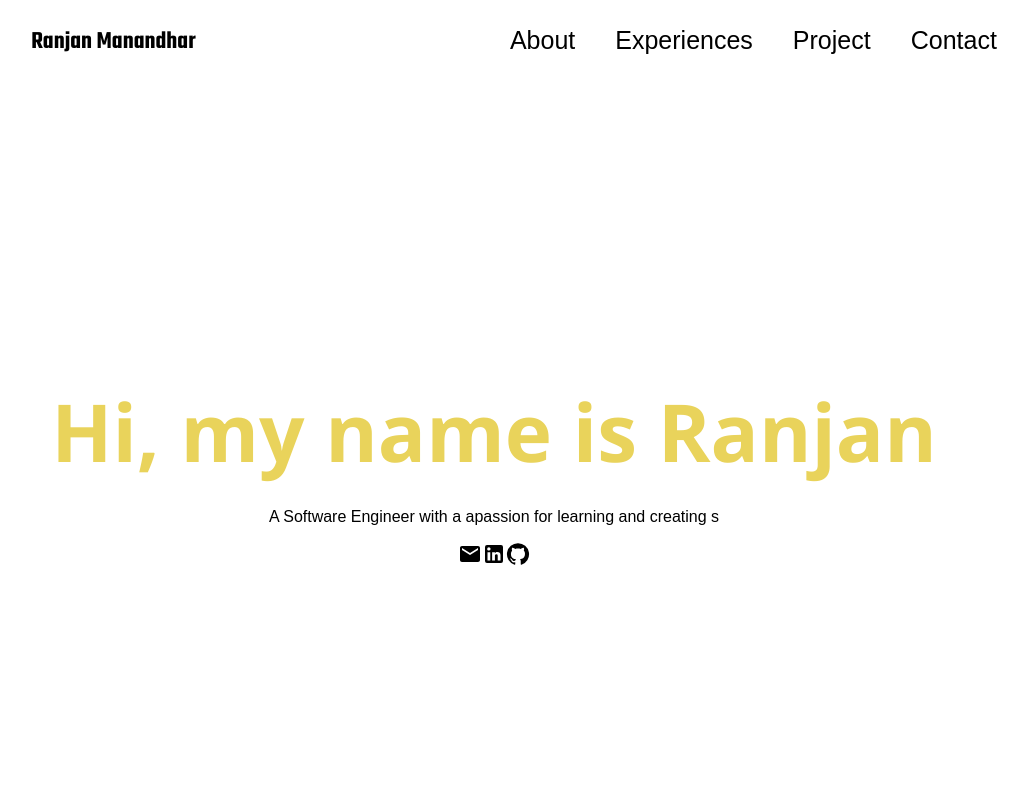
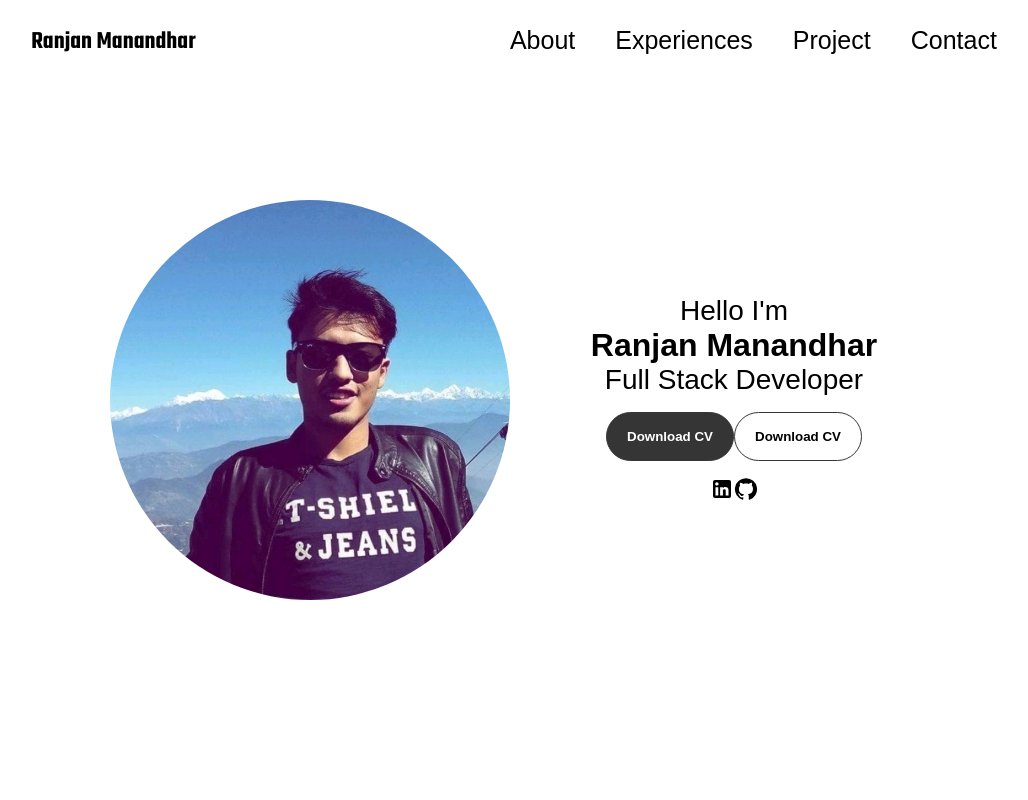
Before and after one commit to ranjanmanandhar/portfolio, a React (Create React App) app: page / in a window 1280 px wide. Shown: the top 800 px of the page, without its empty margins (146-1174 px from the left). Built offline with nearby package versions, Linux system fonts and the light colour scheme; a web font is replaced by a local one.

Commit message:
add home pages

```diff
--- a/src/App.js
+++ b/src/App.js
@@ -13,14 +13,12 @@ function App() {
     <div className="App">
       <Router>
         <Navbar />
-        {/* <Home /> */}
         <Routes>
           <Route path="/" element={<Home />} />
           <Route path="/projects" element={<Projects />} />
           <Route path="/experience" element={<Experience />} />
           <Route path="/project/:id" element={<ProjectDisplay />} />
         </Routes>
-        <Contact />
         <Footer />
       </Router>
     </div>
--- a/src/components/MenuLinks.js
+++ b/src/components/MenuLinks.js
@@ -6,7 +6,7 @@ function MenuLinks() {
     <>
       <ul>
         <li>
-          <Link to="/" smooth={true} offset={-100} duration={500}>
+          <Link to="profile" smooth={true} offset={-100} duration={500}>
             About
           </Link>
         </li>
--- a/src/components/Navbar.js
+++ b/src/components/Navbar.js
@@ -31,7 +31,7 @@ function Navbar() {
             <ul>
               <li>
                 <Link to="/" smooth={true} offset={-100} duration={500}>
-                  RM
+                  Ranjan
                 </Link>
               </li>
             </ul>
--- a/src/pages/Home.js
+++ b/src/pages/Home.js
@@ -1,39 +1,45 @@
 import React from "react";
 import { Email, GitHub, LinkedIn } from "@mui/icons-material";
 import "../styles/Home.css";
+import Contact from "./Contact";
+import Profile from "./Profile";
 
 function Home() {
   return (
-    <div className="home" id="/">
-      <div className="about">
-        <h2> Hi, my name is Ranjan</h2>
-        <div className="promt">
-          <p>A Software Engineer with a apassion for learning and creating s</p>
-          <Email />
-          <LinkedIn />
-          <GitHub />
-        </div>
-      </div>
-      <div className="skills">
-        <h1>Skills</h1>
-        <ol className="list">
-          <li className="item">
-            <h2>FrontEnd</h2>
-            <span>HTML, CSS, JS, REACTJS, VUEJS</span>
-          </li>
-          <li className="item">
-            <h2>Backend</h2>
-            <span>
-              GO, PHP, NODEJS, GRAPHQL, MONGODB, MYSQL, POSTGRESQL, REDIS
-            </span>
-          </li>
-          <li className="item">
-            <h2>Languages</h2>
-            <span>ENGILIS, NEPALI, NEWARI</span>
-          </li>
-        </ol>
-      </div>
-    </div>
+    // <div className="home" id="/">
+    //   <div className="about">
+    //     <h2> Hi, my name is Ranjan</h2>
+    //     <div className="promt">
+    //       <p>A Software Engineer with a apassion for learning and creating s</p>
+    //       <Email />
+    //       <LinkedIn />
+    //       <GitHub />
+    //     </div>
+    //   </div>
+    //   <div className="skills">
+    //     <h1>Skills</h1>
+    //     <ol className="list">
+    //       <li className="item">
+    //         <h2>FrontEnd</h2>
+    //         <span>HTML, CSS, JS, REACTJS, VUEJS</span>
+    //       </li>
+    //       <li className="item">
+    //         <h2>Backend</h2>
+    //         <span>
+    //           GO, PHP, NODEJS, GRAPHQL, MONGODB, MYSQL, POSTGRESQL, REDIS
+    //         </span>
+    //       </li>
+    //       <li className="item">
+    //         <h2>Languages</h2>
+    //         <span>ENGILIS, NEPALI, NEWARI</span>
+    //       </li>
+    //     </ol>
+    //   </div>
+    // </div>
+    <>
+      <Profile />
+      <Contact />
+    </>
   );
 }
 
--- /dev/null
+++ b/src/pages/Profile.js
@@ -0,0 +1,31 @@
+import React from "react";
+import "../styles/Profile.css";
+import myImage from "../assets/photos/profile.jpeg";
+import { GitHub, LinkedIn } from "@mui/icons-material";
+
+function Profile() {
+  return (
+    <div className="profile" id="profile">
+      <div className="profile-pic">
+        <img src={myImage} />
+      </div>
+      <div className="profile-text">
+        <div>
+          <p>Hello I'm</p>
+          <h1>Ranjan Manandhar</h1>
+          <p>Full Stack Developer</p>
+        </div>
+        <div className="btn-contaier">
+          <button className="btn btn-color-1">Download CV</button>
+          <button className="btn btn-color-2">Download CV</button>
+        </div>
+        <div className="profile-link">
+          <LinkedIn />
+          <GitHub />
+        </div>
+      </div>
+    </div>
+  );
+}
+
+export default Profile;
--- a/src/styles/Home.css
+++ b/src/styles/Home.css
@@ -56,6 +56,54 @@
     font-size: 20px;
   }
 
+/* BUTTONS */
+
+.btn-container {
+  display: flex;
+  justify-content: center;
+  gap: 1rem;
+}
+
+.btn {
+  font-weight: 600;
+  transition: all 300ms ease;
+  padding: 1rem;
+  width: 8rem;
+  border-radius: 2rem;
+}
+
+.btn-color-1,
+.btn-color-2 {
+  border: rgb(53, 53, 53) 0.1rem solid;
+}
+
+.btn-color-1:hover,
+.btn-color-2:hover {
+  cursor: pointer;
+}
+
+.btn-color-1,
+.btn-color-2:hover {
+  background: rgb(53, 53, 53);
+  color: white;
+}
+
+.btn-color-1:hover {
+  background: rgb(0, 0, 0);
+}
+
+.btn-color-2 {
+  background: none;
+}
+
+.btn-color-2:hover {
+  border: rgb(255, 255, 255) 0.1rem solid;
+}
+
+.btn-container {
+  gap: 1rem;
+}
+
   @media only screen and (max-width: 600px) {
     .about h2 {
       font-size: 40px;
--- /dev/null
+++ b/src/styles/Profile.css
@@ -0,0 +1,38 @@
+.profile {
+    display: flex;
+    justify-content: center;
+    gap: 5rem;
+    height: 80vh;
+    flex-direction: space-around;
+}
+
+.profile-pic {
+    display: flex;
+    height: 400px;
+    width: 400px;
+    margin: auto 0;
+    overflow: hidden;
+    border-radius: 50%;
+}
+
+.profile-text {
+    display: flex;
+    flex-direction: column;
+    justify-content: space-around;
+    align-self: center;
+    text-align: center;
+}
+
+.profile p {
+    font-size: 1.75rem;
+    margin: auto 0;
+}
+
+.profile h1 {
+    margin: auto 0;
+}
+
+.profile .btn-contaier {
+    display: flex;
+    margin: 1em;
+}
```
Also changed, not shown: src/assets/photos/profile.jpeg (added).
